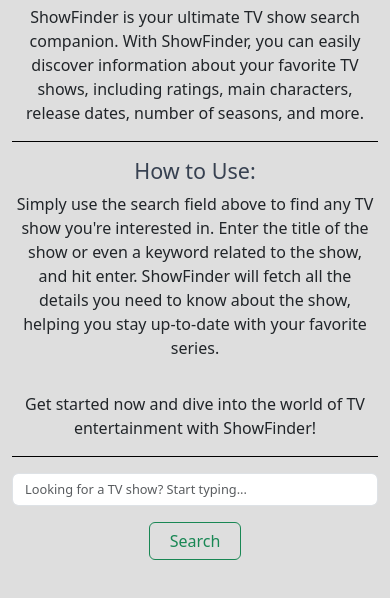
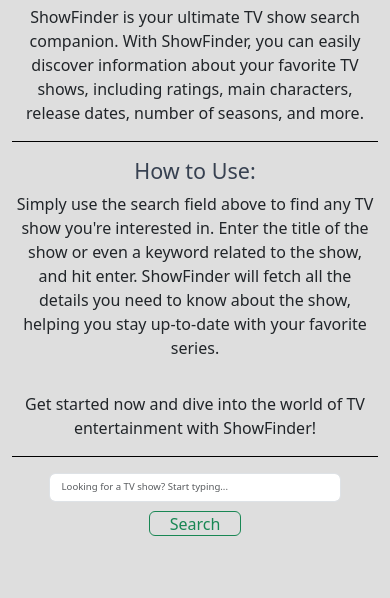
Before and after one commit to andrewc0urt/showfinder-app, a plain HTML site: page index.html in a window 390 px wide. Shown: the part 362-960 px from the top of the page. Drawn offline with nearby package versions, Linux system fonts and the light colour scheme.

Commit message:
Updated media query
Edited the styling for smaller screen sizes to shrink the size of the search button and decrease the width of the logo.

```diff
--- a/js/app.js
+++ b/js/app.js
@@ -9,6 +9,7 @@ const searchButton = document.querySelector("#tv-search-button");
 const resultsContainer = document.querySelector(".results-container");
 console.log(resultsContainer.childNodes);
 
+// event listener for the "show more" button on a card to flip the card from front-to-back and back-to-front
 document.addEventListener("click", function (event) {
 	// get the element clicked to see if it's a button or link to external site
 	const clickedElement = event.target;
--- a/styles/appMediaQueries.css
+++ b/styles/appMediaQueries.css
@@ -43,6 +43,10 @@
 		margin-bottom: 0;
 	}
 
+	#logo {
+		width: 300px;
+	}
+
 	/* styling for the "Welcome" content and the "How to Use" content */
 	.main-content {
 		display: flex;
@@ -72,21 +76,24 @@
 	}
 
 	.search-field-container {
-		width: 100%;
+		width: 80%;
 	}
 
 	.search-button-container {
 		width: 25%;
-		margin-top: 1rem;
+		margin-top: 0.5rem;
 	}
 
 	#tv-search-button {
-		width: 100%;
+		/* width: 100%; */
+		height: 25px;
+		line-height: 12.5px;
+		text-align: center;
 	}
 
 	#tv-search-field {
 		/* changes the font-size of the placeholder */
-		font-size: 0.8rem;
+		font-size: 0.6rem;
 	}
 
 	/* styling the results area */
```
